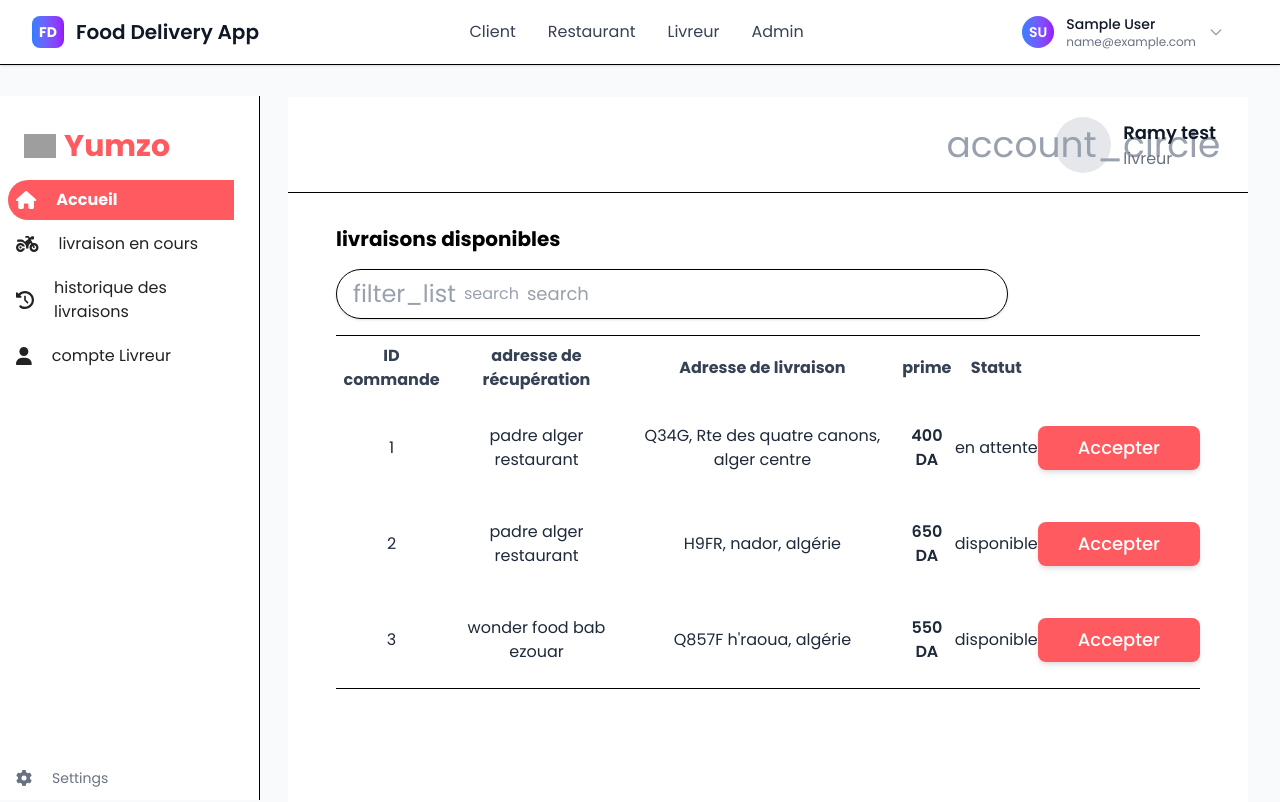
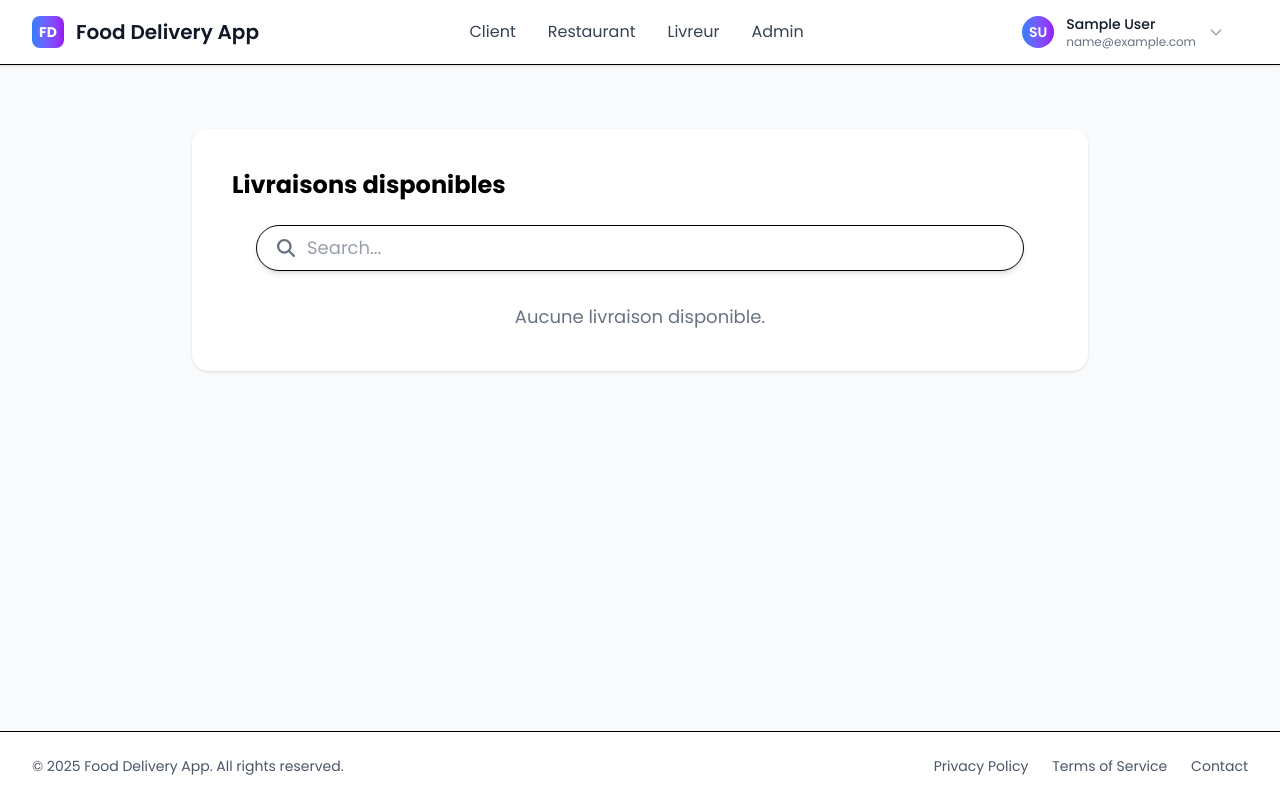
Before and after one commit to Zisou1/Project-dev-web-avanc-e, a React (Vite) app in the folder client/: page /livreur in a window 1280 px wide. Shown: the top 802 px of the page. Built offline with nearby package versions, Linux system fonts and the light colour scheme; sample sign-in values are in the browser's storage; grey boxes are pictures that could not be loaded.

Commit message:
livreurhomepage

```diff
--- a/client/src/components/DeliveryCard.jsx
+++ b/client/src/components/DeliveryCard.jsx
@@ -1,26 +1,36 @@
-// src/components/DeliveryCard.jsx
+// components/DeliveryCard.jsx
 import React from "react";
 
-const DeliveryCard = ({ id, pickup, address, price, status }) => {
-  return (
-    <>
-      <tr className="text-center border-b">
-        <td>{id}</td>
-        <td>{pickup}</td>
-        <td>{address}</td>
-        <td>{price}</td>
-        <td className="text-red-500">{status}</td>
-        <td></td>
-      </tr>
-      <tr className="border-b">
-        <td colSpan="6" className="text-center py-4">
-          <button className="bg-red-400 text-white px-4 py-2 rounded hover:bg-red-500">
-            Accepter
-          </button>
-        </td>
-      </tr>
-    </>
-  );
-};
+const DeliveryCard = ({ delivery }) => (
+  <div className="bg-white rounded-xl shadow p-6 border border-gray-100 hover:shadow-2xl transition">
+    <div className="grid grid-cols-1 md:grid-cols-5 gap-4 text-center md:text-left items-center">
+      <div>
+        <div className="text-xs text-black font-semibold uppercase">ID COMMANDE</div>
+        <div className="text-lg font-bold text-gray-800">{delivery.id}</div>
+      </div>
+      <div>
+        <div className="text-xs text-black font-semibold uppercase">RÉCUPÉRATION</div>
+        <div className="text-base text-gray-700">{delivery.pickup}</div>
+      </div>
+      <div>
+        <div className="text-xs text-black font-semibold uppercase">LIVRAISON</div>
+        <div className="text-base text-gray-700">{delivery.address}</div>
+      </div>
+      <div>
+        <div className="text-xs text-black font-semibold uppercase">PRIME</div>
+        <div className="text-base font-semibold text-green-600">{delivery.price}</div>
+      </div>
+      <div>
+        <div className="text-xs text-black font-semibold uppercase">STATUT</div>
+        <div className="text-base text-gray-700">{delivery.status}</div>
+      </div>
+    </div>
+    <div className="flex justify-center mt-6">
+      <button className="bg-[#FF5A5F] hover:bg-[#ff7a7f] text-white px-10 py-2 rounded-lg text-lg font-medium shadow-md w-full md:w-auto">
+        Accepter
+      </button>
+    </div>
+  </div>
+);
 
 export default DeliveryCard;
--- a/client/src/components/SearchBar.jsx
+++ b/client/src/components/SearchBar.jsx
@@ -1,16 +1,39 @@
 // src/components/SearchBar.jsx
-import React from "react";
+import React, { useState } from "react";
+import { FontAwesomeIcon } from "@fortawesome/react-fontawesome";
+import { faMagnifyingGlass } from "@fortawesome/free-solid-svg-icons";
 
 const SearchBar = () => {
+  const [query, setQuery] = useState("");
+
+  const handleClear = () => setQuery("");
+
   return (
-    <div className="flex items-center w-full max-w-2xl bg-white border rounded-full px-4 py-2 shadow-sm">
-      <span className="material-icons text-2xl text-gray-400 mr-2">filter_list</span>
-      <span className="material-icons text-gray-400 mr-2">search</span>
+    <div className="flex items-center w-full max-w-4xl bg-white border rounded-full px-5 py-2 shadow-md">
+      {/* Search Icon */}
+      <FontAwesomeIcon
+        icon={faMagnifyingGlass}
+        className="text-gray-500 mr-3 text-lg"
+      />
+
+      {/* Input Field */}
       <input
         type="text"
-        placeholder="search"
-        className="w-full bg-transparent outline-none text-lg text-gray-700"
+        placeholder="Search..."
+        value={query}
+        onChange={(e) => setQuery(e.target.value)}
+        className="flex-1 bg-transparent outline-none text-lg text-gray-700"
       />
+
+      {/* Clear Icon */}
+      {query && (
+        <span
+          className="material-icons text-gray-400 text-sm cursor-pointer hover:text-red-400 transition"
+          onClick={handleClear}
+        >
+          close
+        </span>
+      )}
     </div>
   );
 };
--- a/client/src/components/Sidebar.jsx
+++ /dev/null
@@ -1,46 +0,0 @@
-// src/components/Sidebar.jsx
-import React from "react";
-import { FontAwesomeIcon } from "@fortawesome/react-fontawesome";
-import { faUser, faClockRotateLeft, faMotorcycle, faHome, faCog } from "@fortawesome/free-solid-svg-icons";
-
-const Sidebar = () => {
-  return (
-    <aside className="w-64 bg-white h-[calc(100vh-6rem)] flex flex-col justify-between border-r select-none fixed left-0 top-24 z-20" style={{ minWidth: 260 }}>
-      <div>
-        {/* Logo */}
-        <div className="flex items-center pt-8 pl-6 pb-2">
-          <img src="/logo.png" alt="Yumzo" className="h-6 mr-2" />
-          <span className="text-3xl font-bold text-[#FF5A5F]" style={{fontFamily: 'inherit'}}>Yumzo</span>
-        </div>
-        {/* Menu */}
-        <ul className="mt-2 ml-2">
-          <li className="flex items-center gap-3 px-2 py-2 rounded-l-full bg-[#FF5A5F] text-white font-bold text-base mb-1 w-[90%]">
-            <FontAwesomeIcon icon={faHome} className="text-lg" />
-            <span className="ml-2">Accueil</span>
-          </li>
-          <li className="flex items-center gap-3 px-2 py-2 rounded-l-full text-[#222] font-normal text-base mb-1 w-[90%] hover:bg-gray-100 cursor-pointer">
-            <FontAwesomeIcon icon={faMotorcycle} className="text-lg" />
-            <span className="ml-2">livraison en cours</span>
-          </li>
-          <li className="flex items-center gap-3 px-2 py-2 rounded-l-full text-[#222] font-normal text-base mb-1 w-[90%] hover:bg-gray-100 cursor-pointer">
-            <FontAwesomeIcon icon={faClockRotateLeft} className="text-lg" />
-            <span className="ml-2">historique des livraisons</span>
-          </li>
-          <li className="flex items-center gap-3 px-2 py-2 rounded-l-full text-[#222] font-normal text-base mb-1 w-[90%] hover:bg-gray-100 cursor-pointer">
-            <FontAwesomeIcon icon={faUser} className="text-lg" />
-            <span className="ml-2">compte Livreur</span>
-          </li>
-        </ul>
-      </div>
-      {/* Settings */}
-      <div className="mb-2 ml-2">
-        <div className="flex items-center gap-3 px-2 py-1 text-gray-500 text-sm">
-          <FontAwesomeIcon icon={faCog} className="text-base" />
-          <span className="ml-2">Settings</span>
-        </div>
-      </div>
-    </aside>
-  );
-};
-
-export default Sidebar;
--- a/client/src/pages/livreur/LivreurPage.jsx
+++ b/client/src/pages/livreur/LivreurPage.jsx
@@ -1,88 +1,35 @@
 import React from "react";
-import Sidebar from "../../components/Sidebar";
 import SearchBar from "../../components/SearchBar";
+import DeliveryCard from "../../components/DeliveryCard";
 
 const LivreurPage = () => {
-  const deliveries = [
-    {
-      id: 1,
-      pickup: "padre alger restaurant",
-      address: "Q34G, Rte des quatre canons, alger centre",
-      price: "400 DA",
-      status: "en attente",
-    },
-    {
-      id: 2,
-      pickup: "padre alger restaurant",
-      address: "H9FR, nador, algérie",
-      price: "650 DA",
-      status: "disponible",
-    },
-    {
-      id: 3,
-      pickup: "wonder food bab ezouar",
-      address: "Q857F h'raoua, algérie",
-      price: "550 DA",
-      status: "disponible",
-    },
-  ];
+  const deliveries = []; // Fetch or inject dynamic data later
 
   return (
-    <div className="flex">
-      <Sidebar />
-      <main className="ml-64 flex-1 bg-white min-h-screen">
-        <header className="flex justify-between items-center border-b h-24 px-8">
-          <div></div>
-          <div className="flex items-center space-x-3">
-            <div className="h-14 w-14 bg-gray-200 rounded-full flex items-center justify-center">
-              <span className="material-icons text-4xl text-gray-400">
-                account_circle
-              </span>
-            </div>
-            <div>
-              <p className="text-gray-900 font-semibold text-lg">Ramy test</p>
-              <p className="text-gray-500 text-base">livreur</p>
-            </div>
+    <div className="w-full max-w-4xl mx-auto bg-white rounded-2xl shadow p-10 mt-8">
+      <h1 className="text-2xl font-bold mb-6 text-left">
+        Livraisons disponibles
+      </h1>
+
+      {/* Search */}
+      <div className="flex justify-center mb-8">
+        <div className="w-full max-w-3xl">
+          <SearchBar />
+        </div>
+      </div>
+
+      {/* List of Deliveries */}
+      <div className="space-y-8">
+        {deliveries.length === 0 ? (
+          <div className="text-center text-gray-500 text-lg">
+            Aucune livraison disponible.
           </div>
-        </header>
-        <div className="px-12 pt-8">
-          <h1 className="text-xl font-bold mb-4">livraisons disponibles</h1>
-          <div className="flex items-center mb-4">
-            <SearchBar />
-          </div>
-          <table className="w-full border-t border-b">
-            <thead>
-              <tr className="text-center text-gray-700 text-base font-medium">
-                <th className="py-2">ID commande</th>
-                <th>adresse de récupération</th>
-                <th>Adresse de livraison</th>
-                <th>prime</th>
-                <th>Statut</th>
-                <th></th>
-              </tr>
-            </thead>
-            <tbody>
-              {deliveries.map((delivery) => (
-                <tr
-                  key={delivery.id}
-                  className="text-center text-gray-800 text-base h-24"
-                >
-                  <td>{delivery.id}</td>
-                  <td>{delivery.pickup}</td>
-                  <td>{delivery.address}</td>
-                  <td className="font-semibold">{delivery.price}</td>
-                  <td>{delivery.status}</td>
-                  <td>
-                    <button className="bg-[#FF5A5F] hover:bg-[#ff7a7f] text-white px-10 py-2 rounded-lg text-lg font-medium shadow-md">
-                      Accepter
-                    </button>
-                  </td>
-                </tr>
-              ))}
-            </tbody>
-          </table>
-        </div>
-      </main>
+        ) : (
+          deliveries.map((delivery) => (
+            <DeliveryCard key={delivery.id} delivery={delivery} />
+          ))
+        )}
+      </div>
     </div>
   );
 };
```
